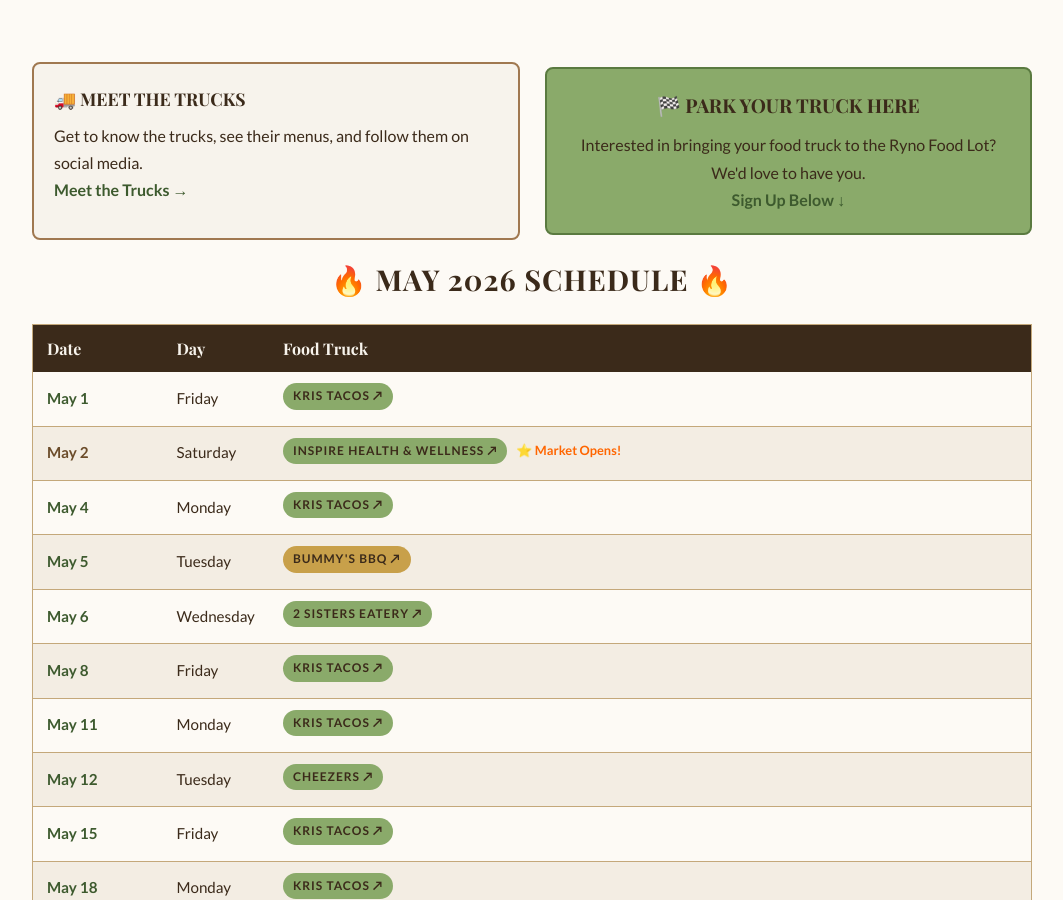
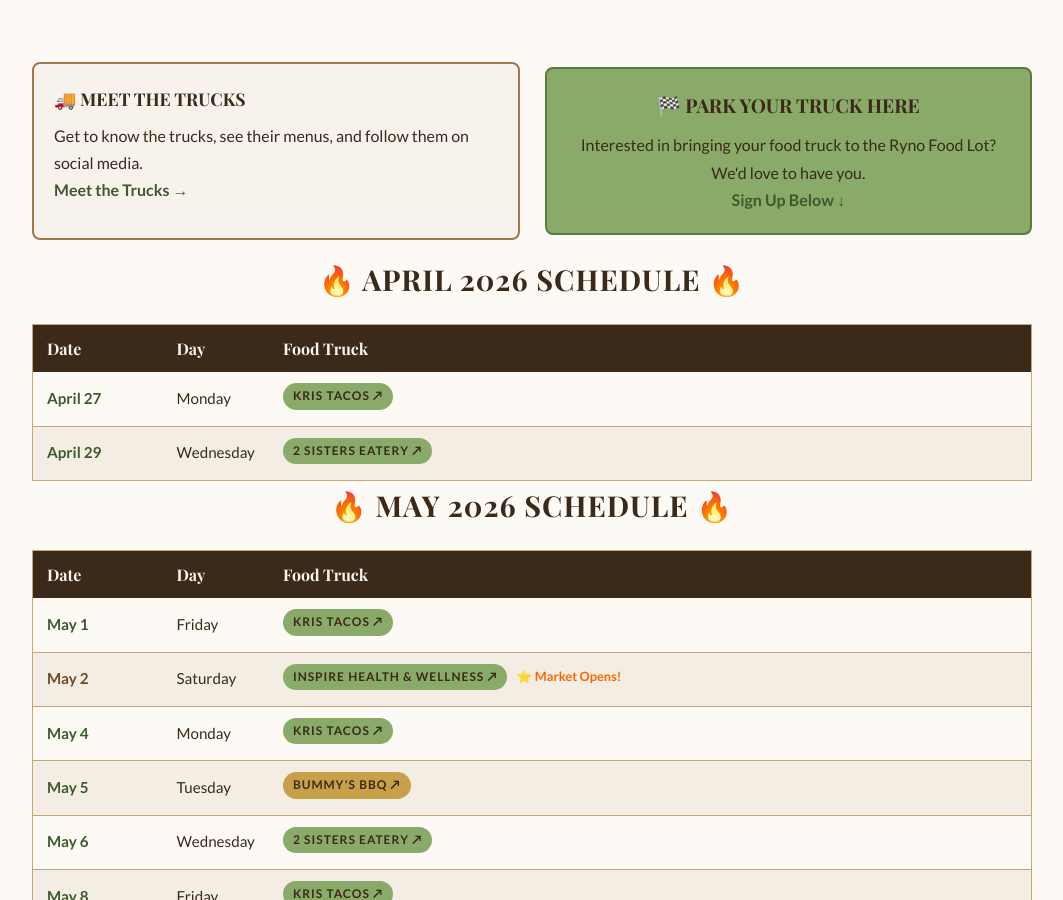
Before and after one commit to blueearthcommunitymarket/blueearthcommunitymarket.github.io, a Jekyll site: the page built from ryno-food-lot/index.html, in a window 1280 px wide and 900 px high, scrolled down 351 px. Shown: the whole window, without its empty margins (108-1171 px from the left). Built offline with Jekyll 4.4.1, drawn with Linux system fonts in a browser that asks for light colours; some web fonts are replaced.

Commit message:
food-lot: restore April 27 and 29 (not yet passed)

```diff
--- a/ryno-food-lot/index.html
+++ b/ryno-food-lot/index.html
@@ -212,6 +212,18 @@
                 <a href="#signup" style="color: var(--green-dark); font-weight: 700; text-decoration: none;">Sign Up Below ↓</a>
             </div>
         </div>
+
+        <h2>🔥 APRIL 2026 SCHEDULE 🔥</h2>
+
+        <table class="racing-table">
+            <thead>
+                <tr><th style="width:130px;">Date</th><th style="width:100px;">Day</th><th>Food Truck</th></tr>
+            </thead>
+            <tbody>
+                <tr><td class="race-date">April 27</td><td>Monday</td><td><span class="tag"><a href="https://www.facebook.com/share/1AquB7sxYj/?mibextid=wwXIfr" target="_blank" rel="noopener" style="color:inherit;text-decoration:none;">Kris Tacos ↗</a></span></td></tr>
+                <tr><td class="race-date">April 29</td><td>Wednesday</td><td><span class="tag"><a href="https://www.facebook.com/share/18GUPLUwMf/?mibextid=wwXIfr" target="_blank" rel="noopener" style="color:inherit;text-decoration:none;">2 Sisters Eatery ↗</a></span></td></tr>
+            </tbody>
+        </table>
 
         <h2>🔥 MAY 2026 SCHEDULE 🔥</h2>
 
```
